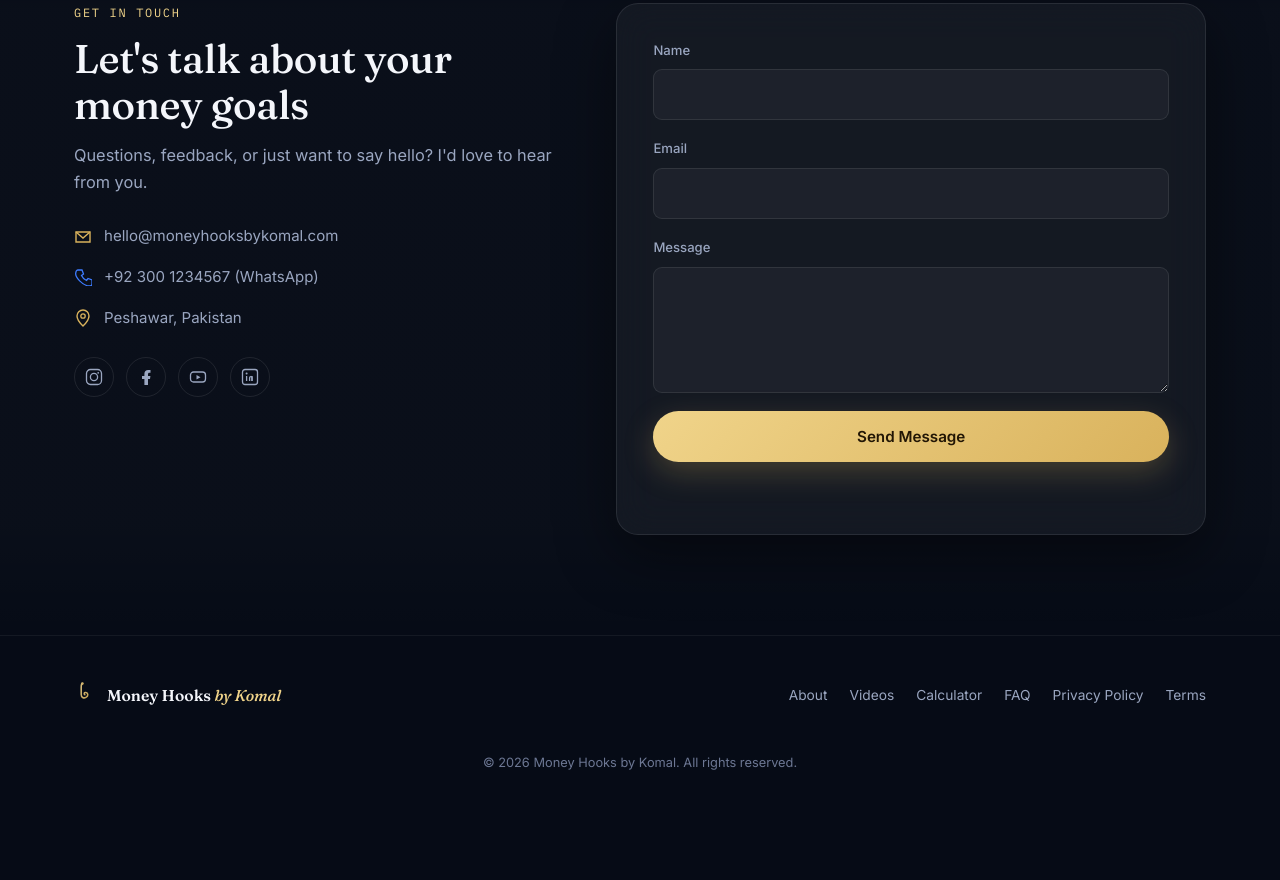
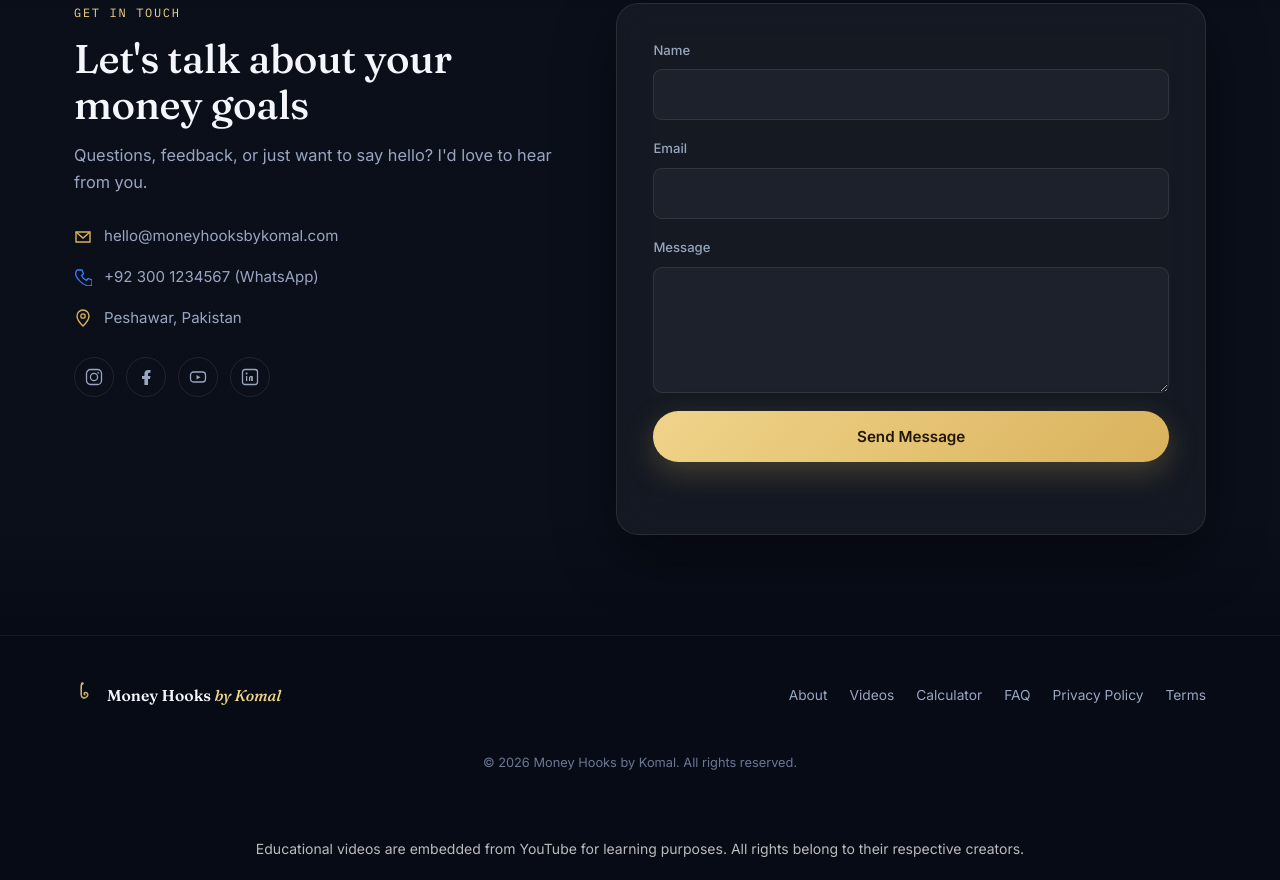
Before and after one commit to komal-videoadit73/Moneyhooks-by-komal, a plain HTML site: page index.html in a window 1280 px wide. Shown: the part 7255-8135 px from the top of the page. Before the commit the page ends 8072 px from the top, so only its background shows below. Drawn offline with Linux system fonts and the light colour scheme.

Commit message:
Update index.html

```diff
--- a/index.html
+++ b/index.html
@@ -475,7 +475,9 @@ a
     <svg width="16" height="16" viewBox="0 0 16 16"><path d="M8 13V3M3 7l5-5 5 5" stroke="currentColor" stroke-width="1.6" fill="none" stroke-linecap="round" stroke-linejoin="round"/></svg>
   </button>
 </footer>
-
+<p style="text-align:center; color:#bbb; font-size:14px; margin:20px 0;">
+  Educational videos are embedded from YouTube for learning purposes. All rights belong to their respective creators.
+</p>
 <script src="script.js"></script>
 </body>
 </html>
```
